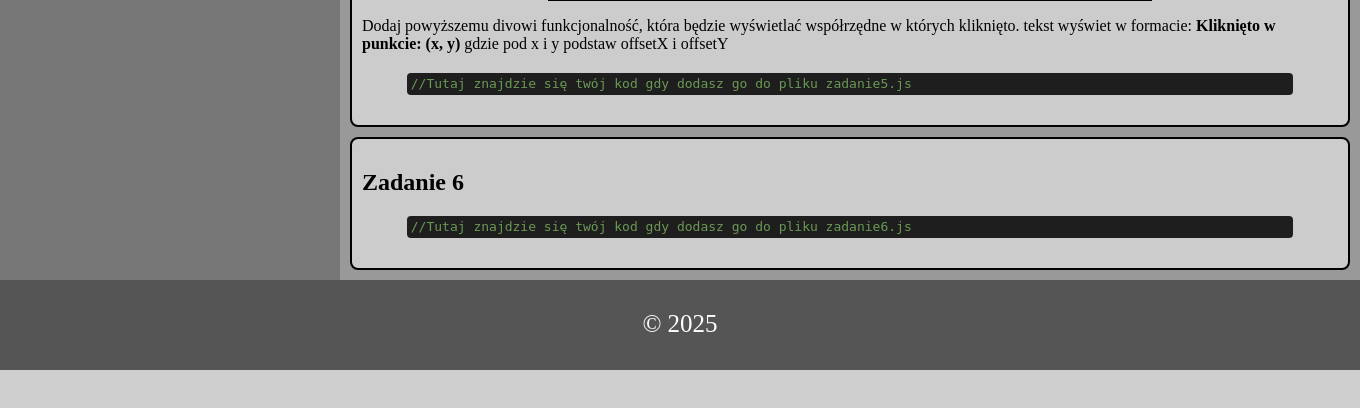
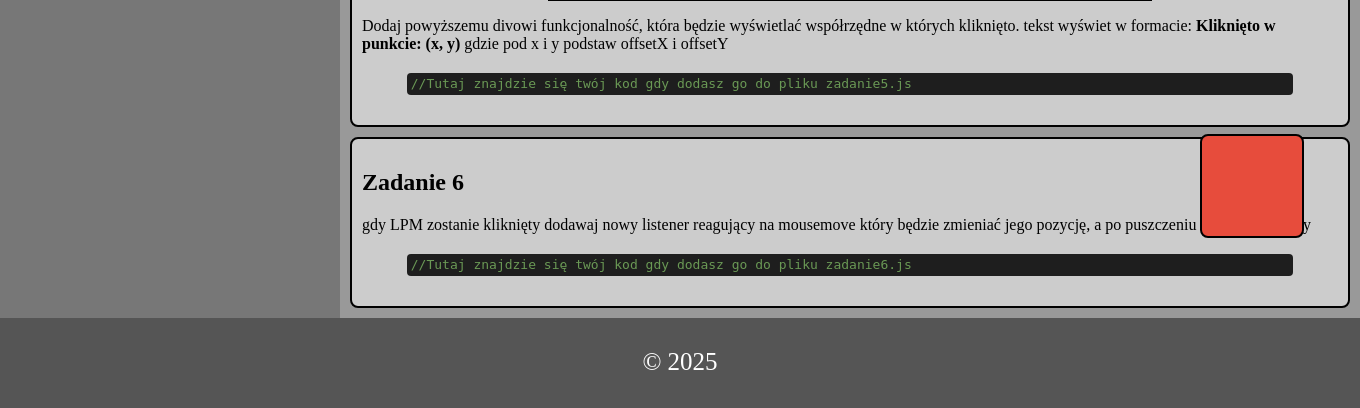
Before and after one commit to Estremo102/Aplikacje-Internetowe, a PHP site: page / in a window 1360 px wide. Shown: the part 5166-5574 px from the top of the page. Before the commit the page ends 5536 px from the top, so only its background shows below. Run offline with PHP 8.4, Linux system fonts and the light colour scheme.

Commit message:
zadanie 6

```diff
--- a/DOM - Zdarzenia/index.html
+++ b/DOM - Zdarzenia/index.html
@@ -278,7 +278,8 @@ target.addEventListener('click', (e) => {
             </section>
             <section id="zadanie6">
                 <h2>Zadanie 6</h2>
-                <p></p>
+                <div class="movable"></div>
+                <p>gdy LPM zostanie kliknięty dodawaj nowy listener reagujący na mousemove który będzie zmieniać jego pozycję, a po puszczeniu zostanie usunięty</p>
                 <pre><code id="z6s">//Tutaj znajdzie się twój kod gdy dodasz go do pliku zadanie6.js</code></pre>
             </section>
         </main>
--- a/DOM - Zdarzenia/style.css
+++ b/DOM - Zdarzenia/style.css
@@ -213,3 +213,14 @@ button{
     font-weight: bold;
     margin-top: 10px;
 }
+
+.movable{
+    width: 100px;
+    height: 100px;
+    background-color: #e74c3c;
+    position: absolute;
+    top: 5300px;
+    left: 1200px;
+    border: 2px solid black;
+    border-radius: 8px;
+}
```
